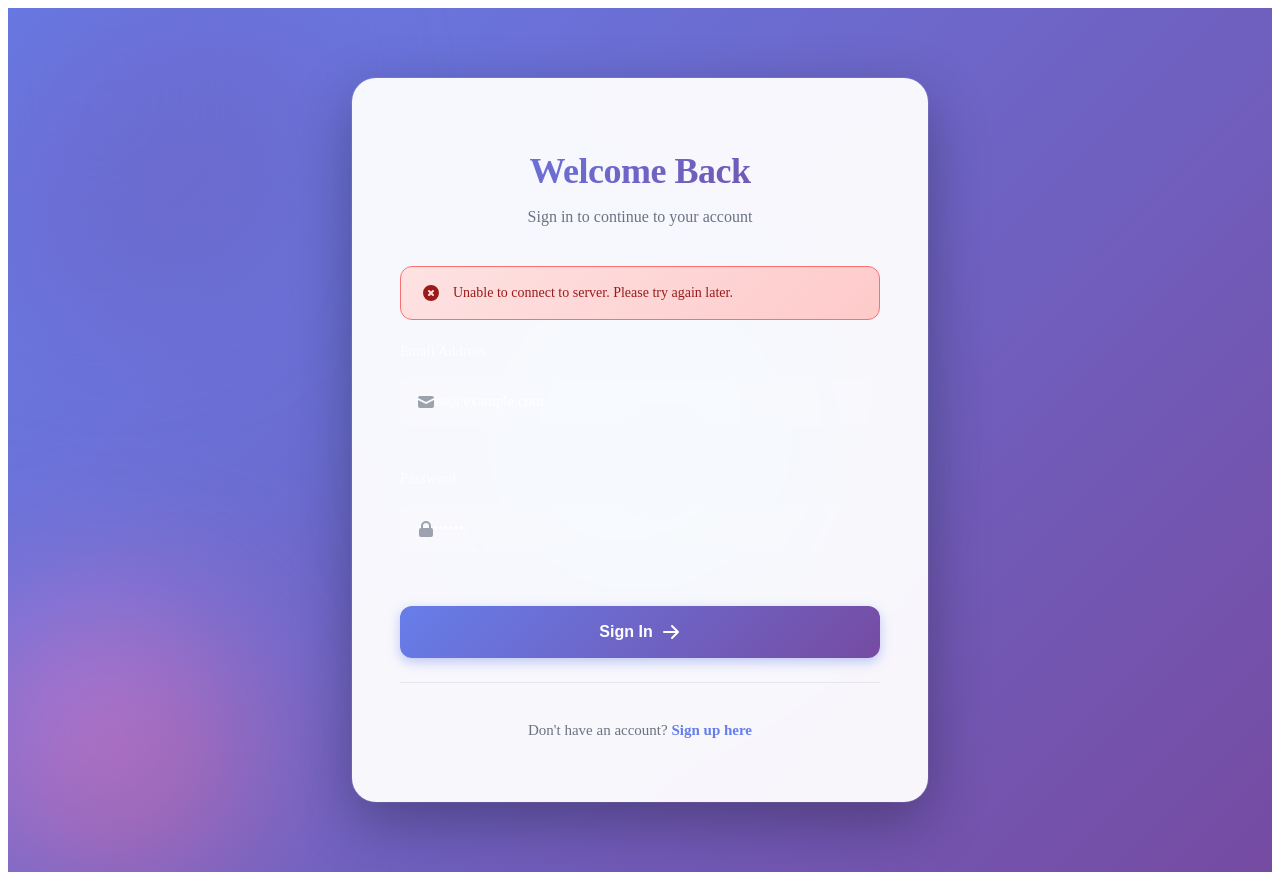
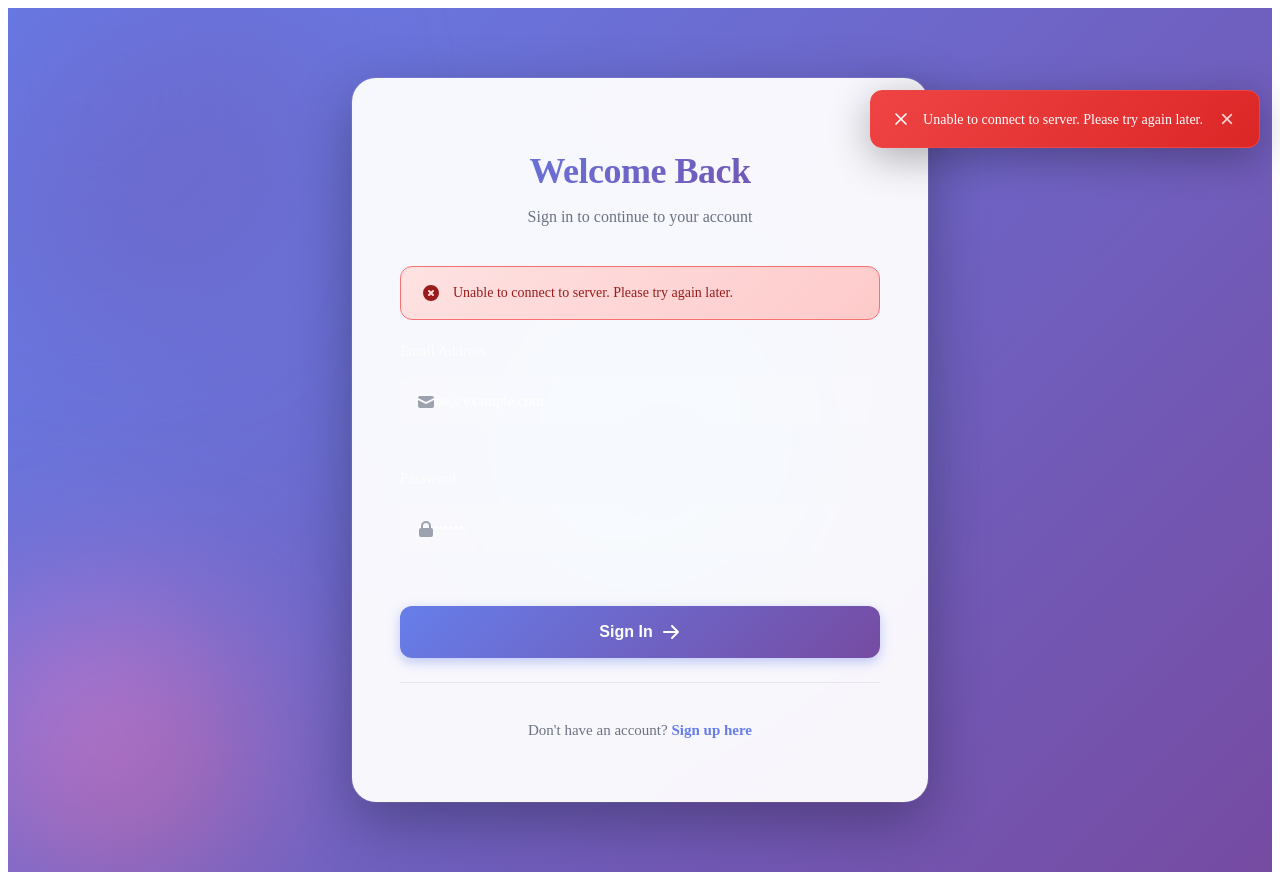
Before and after one commit to NishaPanda/Mini-User-Management-System, a React (Vite) app in the folder Frontend/: page /login in a window 1280 px wide. Both pictures are taken after typing "name@example.com", "Sample123" into the empty fields and a click on the button "Sign In". Built offline with nearby package versions, Linux system fonts and the light colour scheme; no server answers.

Commit message:
css updated

```diff
--- /dev/null
+++ b/Frontend/src/components/LoadingSpinner.css
@@ -0,0 +1,59 @@
+.spinner {
+    display: inline-block;
+    position: relative;
+}
+
+.spinner-circle {
+    width: 100%;
+    height: 100%;
+    border-radius: 50%;
+    border: 3px solid rgba(255, 255, 255, 0.2);
+    border-top-color: #667eea;
+    animation: spin 0.8s linear infinite;
+}
+
+@keyframes spin {
+    to {
+        transform: rotate(360deg);
+    }
+}
+
+/* Sizes */
+.spinner-small {
+    width: 20px;
+    height: 20px;
+}
+
+.spinner-small .spinner-circle {
+    border-width: 2px;
+}
+
+.spinner-medium {
+    width: 40px;
+    height: 40px;
+}
+
+.spinner-large {
+    width: 60px;
+    height: 60px;
+}
+
+.spinner-large .spinner-circle {
+    border-width: 4px;
+}
+
+/* Full Screen Loading */
+.loading-screen {
+    position: fixed;
+    inset: 0;
+    display: flex;
+    align-items: center;
+    justify-content: center;
+    background: linear-gradient(135deg, #1a1a2e 0%, #16213e 50%, #0f3460 100%);
+    z-index: 9999;
+}
+
+.loading-screen .spinner-circle {
+    border-color: rgba(255, 255, 255, 0.2);
+    border-top-color: white;
+}
--- /dev/null
+++ b/Frontend/src/components/LoadingSpinner.jsx
@@ -0,0 +1,21 @@
+import './LoadingSpinner.css';
+
+const LoadingSpinner = ({ size = 'medium', fullScreen = false }) => {
+    if (fullScreen) {
+        return (
+            <div className="loading-screen">
+                <div className={`spinner spinner-${size}`}>
+                    <div className="spinner-circle"></div>
+                </div>
+            </div>
+        );
+    }
+
+    return (
+        <div className={`spinner spinner-${size}`}>
+            <div className="spinner-circle"></div>
+        </div>
+    );
+};
+
+export default LoadingSpinner;
--- a/Frontend/src/components/ProtectedRoute.jsx
+++ b/Frontend/src/components/ProtectedRoute.jsx
@@ -2,6 +2,7 @@ import { useState, useEffect } from 'react';
 import { Navigate, useLocation } from 'react-router-dom';
 import axios from 'axios';
 import { API_BASE_URL } from '../config';
+import LoadingSpinner from './LoadingSpinner';
 
 const ProtectedRoute = ({ children, allowedRoles }) => {
     const location = useLocation();
@@ -27,7 +28,7 @@ const ProtectedRoute = ({ children, allowedRoles }) => {
     }, []);
 
     if (loading) {
-        return <div className="loading-screen"><div className="spinner"></div></div>;
+        return <LoadingSpinner fullScreen />;
     }
 
     if (!user) {
--- /dev/null
+++ b/Frontend/src/components/Toast.css
@@ -0,0 +1,98 @@
+.toast {
+    position: fixed;
+    top: 90px;
+    right: 20px;
+    display: flex;
+    align-items: center;
+    gap: 12px;
+    padding: 16px 20px;
+    border-radius: 12px;
+    box-shadow: 0 10px 40px rgba(0, 0, 0, 0.3);
+    backdrop-filter: blur(10px);
+    z-index: 9999;
+    min-width: 320px;
+    max-width: 500px;
+    animation: slideIn 0.3s ease, fadeOut 0.3s ease 4.7s;
+}
+
+@keyframes slideIn {
+    from {
+        transform: translateX(400px);
+        opacity: 0;
+    }
+
+    to {
+        transform: translateX(0);
+        opacity: 1;
+    }
+}
+
+@keyframes fadeOut {
+    to {
+        opacity: 0;
+        transform: translateX(400px);
+    }
+}
+
+.toast-icon {
+    width: 24px;
+    height: 24px;
+    flex-shrink: 0;
+}
+
+.toast-message {
+    flex: 1;
+    font-size: 14px;
+    font-weight: 500;
+    line-height: 1.5;
+}
+
+.toast-close {
+    background: none;
+    border: none;
+    color: inherit;
+    cursor: pointer;
+    font-size: 24px;
+    line-height: 1;
+    padding: 0;
+    width: 24px;
+    height: 24px;
+    display: flex;
+    align-items: center;
+    justify-content: center;
+    border-radius: 4px;
+    transition: background 0.2s;
+    opacity: 0.8;
+}
+
+.toast-close:hover {
+    opacity: 1;
+    background: rgba(0, 0, 0, 0.1);
+}
+
+.toast-success {
+    background: linear-gradient(135deg, #10b981 0%, #059669 100%);
+    color: white;
+    border: 1px solid #10b981;
+}
+
+.toast-error {
+    background: linear-gradient(135deg, #ef4444 0%, #dc2626 100%);
+    color: white;
+    border: 1px solid #ef4444;
+}
+
+.toast-info {
+    background: linear-gradient(135deg, #3b82f6 0%, #2563eb 100%);
+    color: white;
+    border: 1px solid #3b82f6;
+}
+
+@media (max-width: 640px) {
+    .toast {
+        right: 10px;
+        left: 10px;
+        min-width: auto;
+        max-width: none;
+    }
+}
--- /dev/null
+++ b/Frontend/src/components/Toast.jsx
@@ -0,0 +1,50 @@
+import { useEffect } from 'react';
+import './Toast.css';
+
+const Toast = ({ message, type = 'info', onClose, duration = 5000 }) => {
+    useEffect(() => {
+        if (duration > 0) {
+            const timer = setTimeout(() => {
+                onClose();
+            }, duration);
+            return () => clearTimeout(timer);
+        }
+    }, [duration, onClose]);
+
+    const getIcon = () => {
+        switch (type) {
+            case 'success':
+                return (
+                    <svg className="toast-icon" fill="none" viewBox="0 0 24 24" stroke="currentColor">
+                        <path strokeLinecap="round" strokeLinejoin="round" strokeWidth={2} d="M5 13l4 4L19 7" />
+                    </svg>
+                );
+            case 'error':
+                return (
+                    <svg className="toast-icon" fill="none" viewBox="0 0 24 24" stroke="currentColor">
+                        <path strokeLinecap="round" strokeLinejoin="round" strokeWidth={2} d="M6 18L18 6M6 6l12 12" />
+                    </svg>
+                );
+            case 'info':
+                return (
+                    <svg className="toast-icon" fill="none" viewBox="0 0 24 24" stroke="currentColor">
+                        <path strokeLinecap="round" strokeLinejoin="round" strokeWidth={2} d="M13 16h-1v-4h-1m1-4h.01M21 12a9 9 0 11-18 0 9 9 0 0118 0z" />
+                    </svg>
+                );
+            default:
+                return null;
+        }
+    };
+
+    return (
+        <div className={`toast toast-${type}`}>
+            {getIcon()}
+            <span className="toast-message">{message}</span>
+            <button className="toast-close" onClick={onClose} aria-label="Close">
+                ×
+            </button>
+        </div>
+    );
+};
+
+export default Toast;
--- a/Frontend/src/pages/Login.jsx
+++ b/Frontend/src/pages/Login.jsx
@@ -3,6 +3,7 @@ import { useNavigate } from 'react-router-dom';
 import axios from 'axios';
 import './Login.css';
 import { API_BASE_URL } from '../config';
+import Toast from '../components/Toast';
 
 const Login = () => {
     const navigate = useNavigate();
@@ -13,6 +14,7 @@ const Login = () => {
     const [errors, setErrors] = useState({});
     const [serverError, setServerError] = useState('');
     const [isLoading, setIsLoading] = useState(false);
+    const [toast, setToast] = useState({ show: false, message: '', type: '' });
 
     // Client-side validation
     const validateForm = () => {
@@ -61,6 +63,7 @@ const Login = () => {
 
         // Validate form
         if (!validateForm()) {
+            setToast({ show: true, message: 'Please fix the errors in the form', type: 'error' });
             return;
         }
         const email = e.target.email.value
@@ -76,16 +79,22 @@ const Login = () => {
             });
             console.log(response);
 
-            if (response.data.role === 'admin') {
-                navigate('/admin');
-            } else {
-                navigate('/dashboard');
-            }
+            setToast({ show: true, message: 'Login successful! Redirecting...', type: 'success' });
+
+            setTimeout(() => {
+                if (response.data.user.role === 'admin') {
+                    navigate('/admin');
+                } else {
+                    navigate('/dashboard');
+                }
+            }, 1000);
 
         } catch (error) {
             console.error('Login error:', error);
             const errorResponse = error.response?.data;
-            setServerError(errorResponse?.message || 'Unable to connect to server. Please try again later.');
+            const errorMessage = errorResponse?.message || 'Unable to connect to server. Please try again later.';
+            setServerError(errorMessage);
+            setToast({ show: true, message: errorMessage, type: 'error' });
         } finally {
             setIsLoading(false);
         }
@@ -93,6 +102,14 @@ const Login = () => {
 
     return (
         <div className="login-container">
+            {toast.show && (
+                <Toast
+                    message={toast.message}
+                    type={toast.type}
+                    onClose={() => setToast({ show: false, message: '', type: '' })}
+                />
+            )}
+
             <div className="login-background">
                 <div className="gradient-orb orb-1"></div>
                 <div className="gradient-orb orb-2"></div>
--- a/Frontend/src/pages/Profile.jsx
+++ b/Frontend/src/pages/Profile.jsx
@@ -2,13 +2,14 @@ import { useState, useEffect } from 'react';
 import axios from 'axios';
 import Navbar from '../components/Navbar';
 import { API_BASE_URL } from '../config';
+import Toast from '../components/Toast';
+import LoadingSpinner from '../components/LoadingSpinner';
 import './Profile.css';
 
 const Profile = () => {
     const [user, setUser] = useState(null);
     const [loading, setLoading] = useState(true);
-    const [error, setError] = useState('');
-    const [success, setSuccess] = useState('');
+    const [toast, setToast] = useState({ show: false, message: '', type: '' });
 
     // Edit Profile State
     const [isEditing, setIsEditing] = useState(false);
@@ -30,16 +31,7 @@ const Profile = () => {
         fetchUserProfile();
     }, []);
 
-    // Clear messages after 5 seconds
-    useEffect(() => {
-        if (success || error) {
-            const timer = setTimeout(() => {
-                setSuccess('');
-                setError('');
-            }, 5000);
-            return () => clearTimeout(timer);
-        }
-    }, [success, error]);
+
 
     const fetchUserProfile = async () => {
         try {
@@ -55,7 +47,7 @@ const Profile = () => {
             setLoading(false);
         } catch (err) {
             console.error('Error fetching profile:', err);
-            setError('Failed to load profile data');
+            setToast({ show: true, message: 'Failed to load profile data', type: 'error' });
             setLoading(false);
         }
     };
@@ -70,11 +62,9 @@ const Profile = () => {
 
     const handleUpdateProfile = async (e) => {
         e.preventDefault();
-        setError('');
-        setSuccess('');
 
         if (!editForm.password) {
-            setError('Please enter your current password to save changes');
+            setToast({ show: true, message: 'Please enter your current password to save changes', type: 'error' });
             return;
         }
 
@@ -82,27 +72,25 @@ const Profile = () => {
             await axios.patch(`${API_BASE_URL}/api/user/profile`, editForm, {
                 withCredentials: true
             });
-            setSuccess('Profile updated successfully');
+            setToast({ show: true, message: 'Profile updated successfully', type: 'success' });
             setIsEditing(false);
             setEditForm(prev => ({ ...prev, password: '' }));
             fetchUserProfile(); // Refresh data
         } catch (err) {
-            setError(err.response?.data?.message || 'Failed to update profile');
+            setToast({ show: true, message: err.response?.data?.message || 'Failed to update profile', type: 'error' });
         }
     };
 
     const handleChangePassword = async (e) => {
         e.preventDefault();
-        setError('');
-        setSuccess('');
 
         if (passwordForm.newPassword.length < 6) {
-            setError('New password must be at least 6 characters');
+            setToast({ show: true, message: 'New password must be at least 6 characters', type: 'error' });
             return;
         }
 
         if (passwordForm.newPassword !== passwordForm.confirmNewPassword) {
-            setError('New passwords do not match');
+            setToast({ show: true, message: 'New passwords do not match', type: 'error' });
             return;
         }
 
@@ -113,11 +101,11 @@ const Profile = () => {
             }, {
                 withCredentials: true
             });
-            setSuccess('Password changed successfully');
+            setToast({ show: true, message: 'Password changed successfully', type: 'success' });
             setShowPasswordChange(false);
             setPasswordForm({ currentPassword: '', newPassword: '', confirmNewPassword: '' });
         } catch (err) {
-            setError(err.response?.data?.message || 'Failed to change password');
+            setToast({ show: true, message: err.response?.data?.message || 'Failed to change password', type: 'error' });
         }
     };
 
@@ -128,25 +116,27 @@ const Profile = () => {
             email: user?.email || '',
             password: ''
         });
-        setError('');
     };
 
     const handleCancelPasswordChange = () => {
         setShowPasswordChange(false);
         setPasswordForm({ currentPassword: '', newPassword: '', confirmNewPassword: '' });
-        setError('');
     };
 
     if (loading) {
-        return (
-            <div className="loading-screen">
-                <div className="spinner"></div>
-            </div>
-        );
+        return <LoadingSpinner fullScreen />;
     }
 
     return (
         <div className="profile-container">
+            {toast.show && (
+                <Toast
+                    message={toast.message}
+                    type={toast.type}
+                    onClose={() => setToast({ show: false, message: '', type: '' })}
+                />
+            )}
+
             <Navbar />
             <div className="profile-background">
                 <div className="gradient-orb orb-1"></div>
```
Also changed, not shown: Frontend/src/pages/AdminDashboard.css (+63 -2 lines), 1 other file (tests, documents, lock files or other folders).
